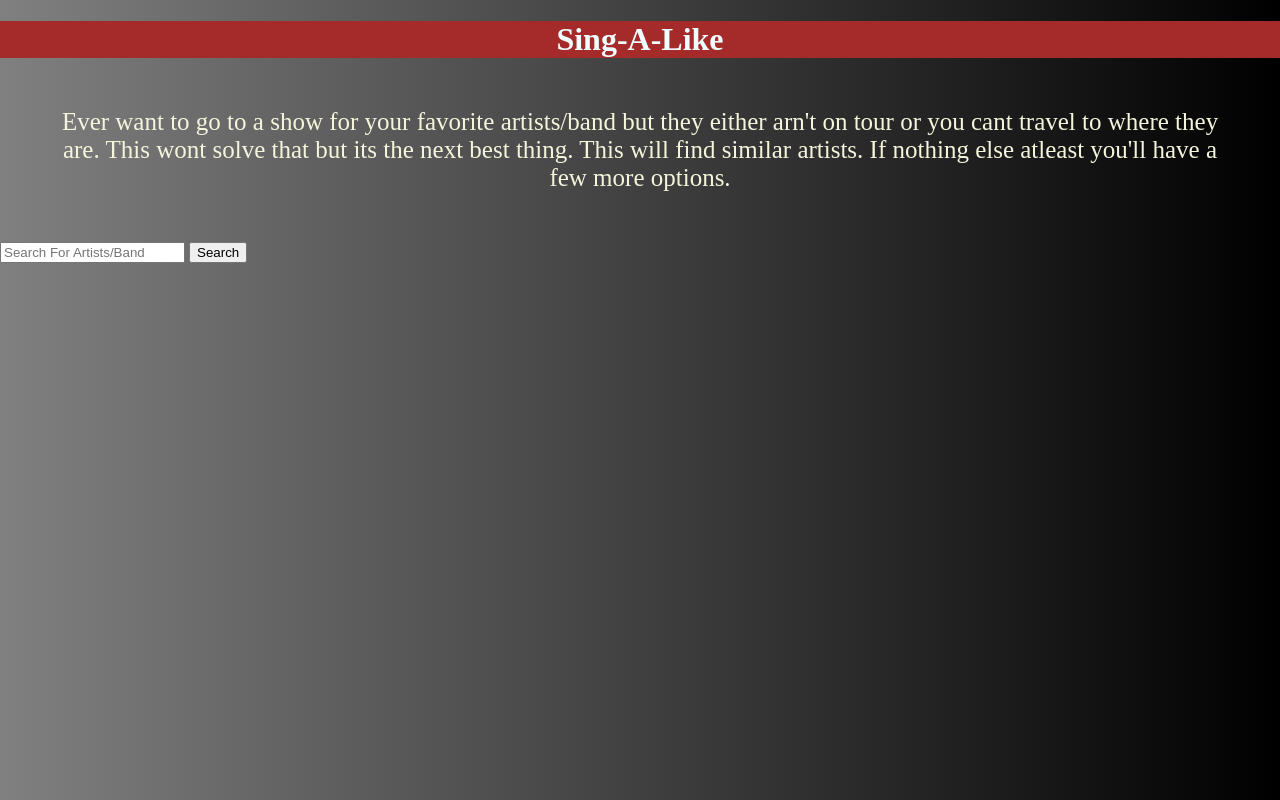
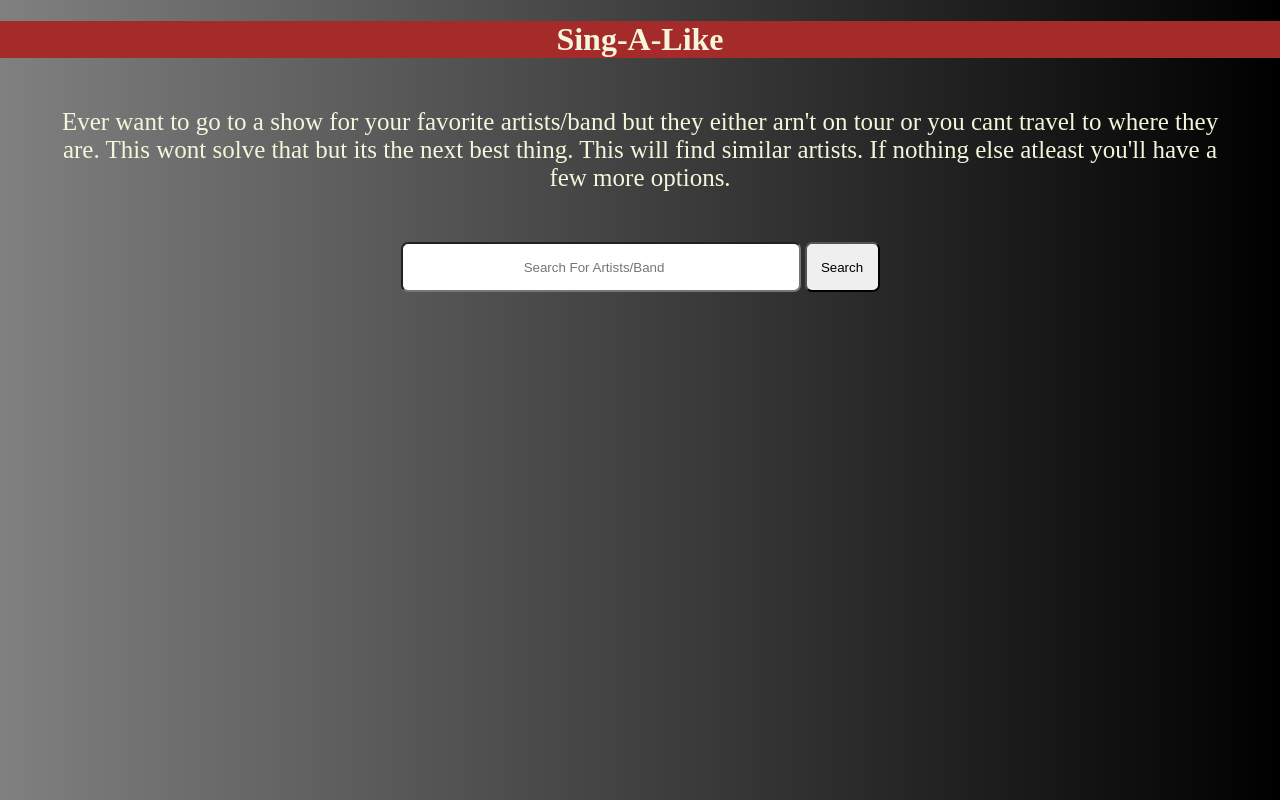
Before and after one commit to jswearingen18/CosmicCode, a plain HTML site: page index.html in a window 1280 px wide. Drawn offline with Linux system fonts and the light colour scheme.

Commit message:
added variables and keys

```diff
--- a/index.html
+++ b/index.html
@@ -14,9 +14,12 @@
         <div class="desc">Ever want to go to a show for your favorite artists/band but they either arn't
             on tour or you cant travel to where they are. This wont solve that but its the next best thing.
         This will find similar artists. If nothing else atleast you'll have a few more options.</div>
+        <center>
         <form id="searchBar">
             <input type="search" id="searchArtists" name="query" placeholder="Search For Artists/Band">
-            <button>Search</button>
+            <button class="searchBtn">Search</button>
         </form>
+        </center>
+
     </body>
     </html>
--- a/style.css
+++ b/style.css
@@ -18,6 +18,17 @@ body {
     margin: 50px;
 }
 .titleName{
-    color: azure;
+    color: beige;
     text-align: center;
 }
+.searchBtn {
+    height: 50px;
+    width: 75px;
+    border-radius: 7px;
+}
+#searchArtists {
+    height: 50px;
+    text-align: center;
+    width: 400px;
+    border-radius: 7px;
+}
```
Also changed, not shown: app.js (+6 -5 lines).
